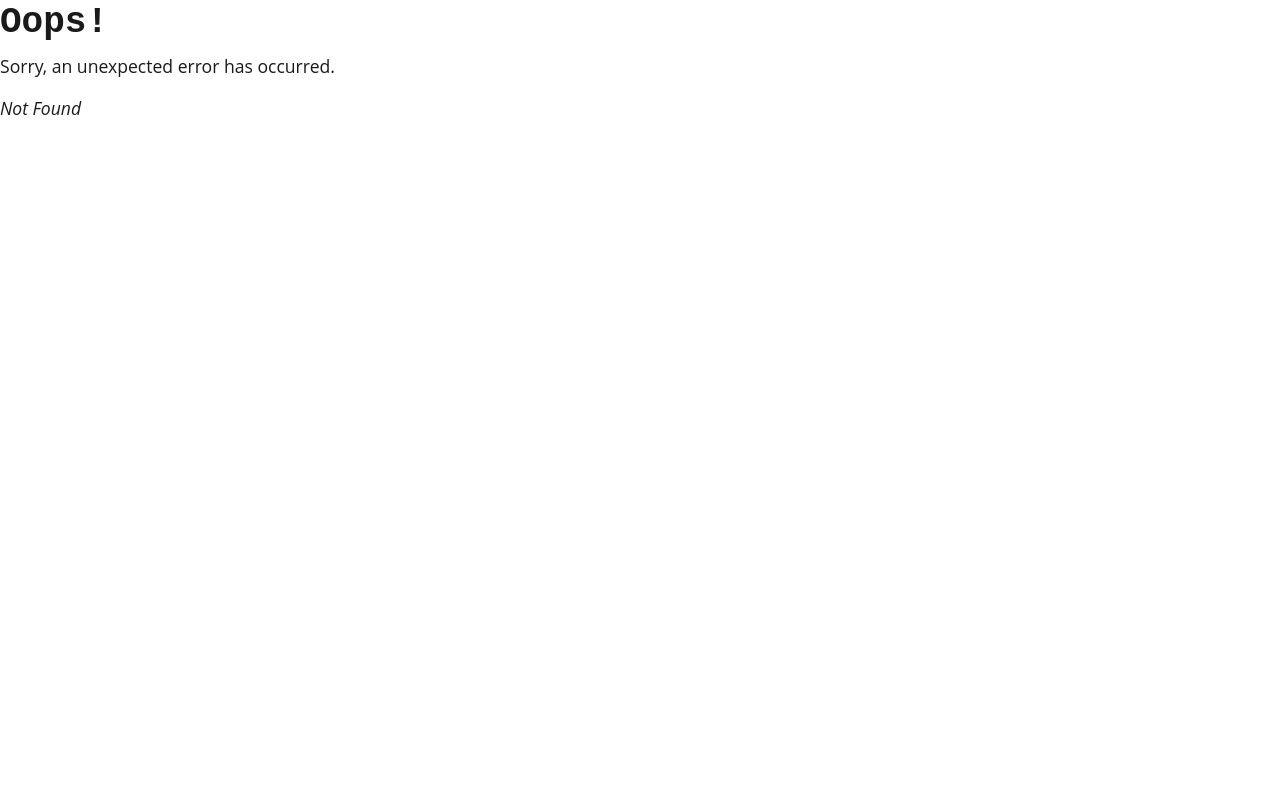
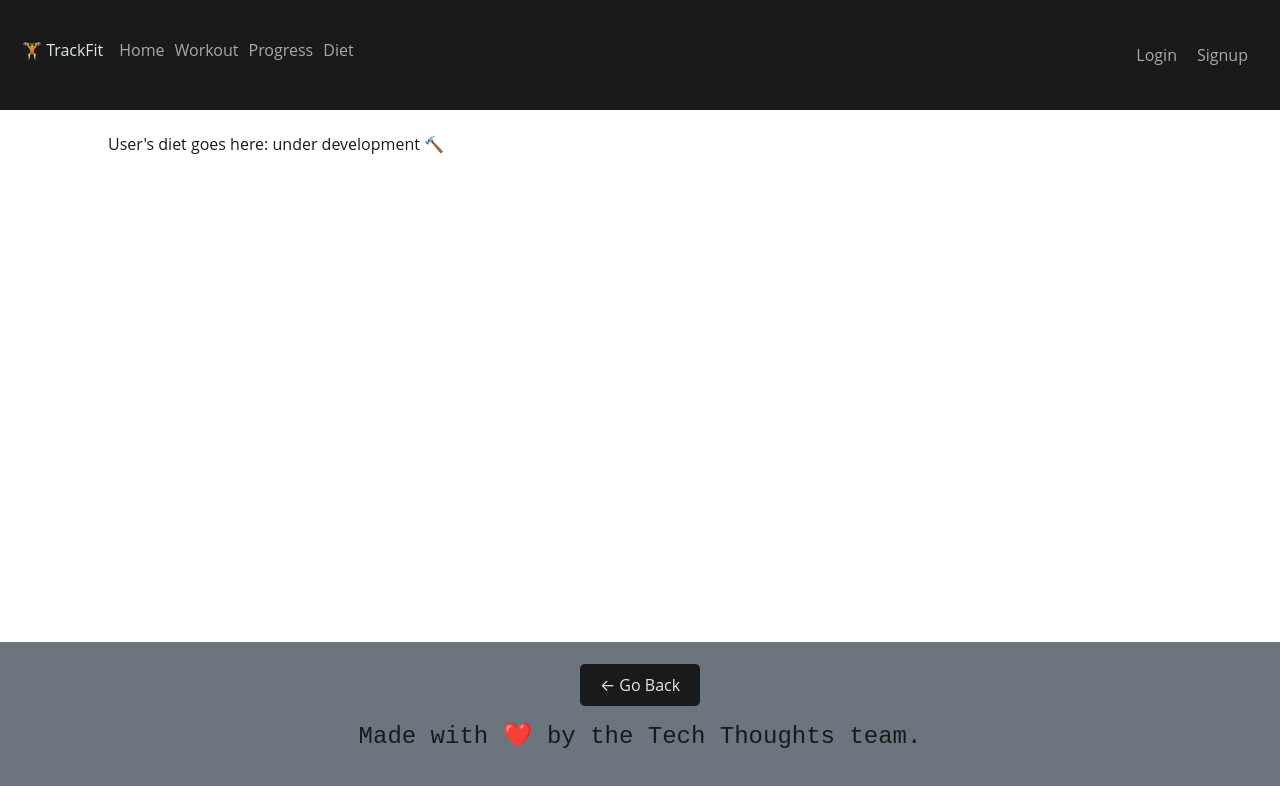
Before and after one commit to nlopez39/TrackFit, a React (Vite) app in the folder client/: page /diet in a window 1280 px wide. Before the commit this address had no page. Shown: the top 786 px of the page. Built offline with nearby package versions, Linux system fonts and the light colour scheme.

Commit message:
navbar modifications

```diff
--- a/client/src/components/Header/index.jsx
+++ b/client/src/components/Header/index.jsx
@@ -1,6 +1,8 @@
-import { Link } from 'react-router-dom';
+import { Link, useLocation } from "react-router-dom";
 
-import Auth from '../../utils/auth';
+// import { Menu } from "antd";
+
+import Auth from "../../utils/auth";
 
 const Header = () => {
   const logout = (event) => {
@@ -8,30 +10,61 @@ const Header = () => {
     Auth.logout();
   };
   return (
-    <header className="bg-primary text-light mb-4 py-3 flex-row align-center">
-      <div className="container flex-row justify-space-between-lg justify-center align-center">
-        <div>
-          <Link className="text-light" to="/">
-            <h1 className="m-0">Tech Thoughts</h1>
-          </Link>
-          <p className="m-0">Get into the mind of a programmer.</p>
-        </div>
+    <header className="bg-dark text-light mb-4 py-3">
+      <div className="d-flex justify-content-between navbar navbar-expand-lg p-4 main-navbar">
+        <nav>
+          <ul className="navbar-nav me-auto mb-2 mb-lg-0">
+            <li className="mr-3" style={{ fontSize: "16px" }}>
+              🏋️ TrackFit
+            </li>
+            <li className="nav-item mr-2">
+              <Link to="/" style={{ color: "#ABA9A9" }}>
+                Home
+              </Link>
+            </li>
+            <li className="nav-item mr-2">
+              <Link to="/workout" style={{ color: "#ABA9A9" }}>
+                Workout
+              </Link>
+            </li>
+            <li className="nav-item mr-2">
+              <Link to="/progress" style={{ color: "#ABA9A9" }}>
+                Progress
+              </Link>
+            </li>
+            <li className="nav-item mr-2">
+              <Link to="/diet" style={{ color: "#ABA9A9" }}>
+                Diet
+              </Link>
+            </li>
+            {/* <li className="nav-item mr-2">
+              <Link to="/Account" style={{ color: "#ABA9A9" }}>
+                Profile
+              </Link>
+            </li> */}
+          </ul>
+        </nav>
+
         <div>
           {Auth.loggedIn() ? (
             <>
-              <Link className="btn btn-lg btn-info m-2" to="/me">
-                {Auth.getProfile().data.username}'s profile
+              <Link className="m-2" to="/me" style={{ color: "#ABA9A9" }}>
+                My Profile
               </Link>
-              <button className="btn btn-lg btn-light m-2" onClick={logout}>
+              <button
+                className="m-2"
+                style={{ border: "none" }}
+                onClick={logout}
+              >
                 Logout
               </button>
             </>
           ) : (
             <>
-              <Link className="btn btn-lg btn-info m-2" to="/login">
+              <Link className="m-2" style={{ color: "#ABA9A9" }} to="/login">
                 Login
               </Link>
-              <Link className="btn btn-lg btn-light m-2" to="/signup">
+              <Link className="m-2" style={{ color: "#ABA9A9" }} to="/signup">
                 Signup
               </Link>
             </>
--- /dev/null
+++ b/client/src/pages/Diet.jsx
@@ -0,0 +1,4 @@
+//the user's current diet goes here:
+export default function Diet() {
+  return <div>User's diet goes here: under development 🔨</div>;
+}
--- /dev/null
+++ b/client/src/pages/Progress.jsx
@@ -0,0 +1,4 @@
+//the user's progress will be found here
+export default function Progress() {
+  return <div>Progress goes here: under development 🔨</div>;
+}
--- /dev/null
+++ b/client/src/pages/Workout.jsx
@@ -0,0 +1,4 @@
+//This will hold the different workouts a user can do
+export default function Workout() {
+  return <div>Workouts go here: under development 🔨</div>;
+}
--- a/package.json
+++ b/package.json
@@ -15,5 +15,8 @@
   "license": "ISC",
   "devDependencies": {
     "concurrently": "^8.2.0"
+  },
+  "dependencies": {
+    "bootstrap": "^5.3.3"
   }
 }
```
Also changed, not shown: client/src/main.jsx (+50 -28 lines), 1 other file (tests, documents, lock files or other folders).
